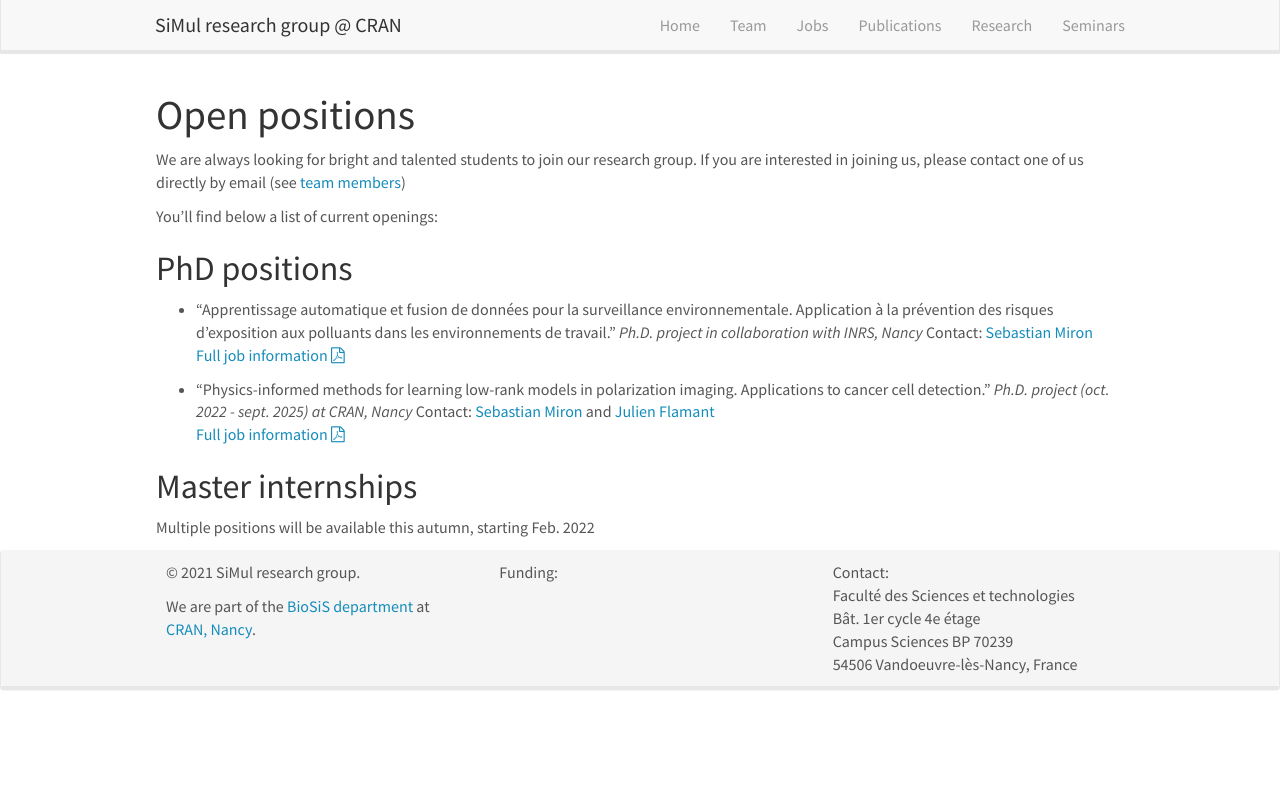
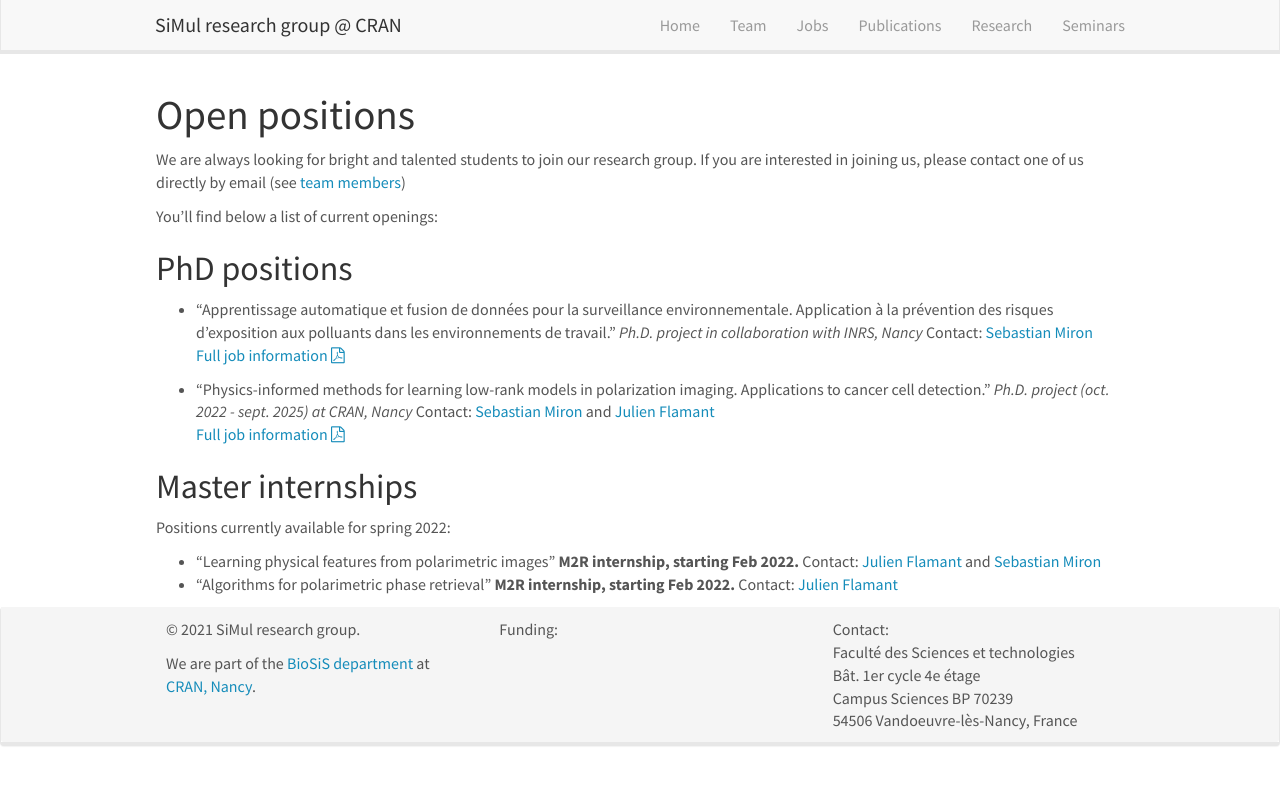
Before and after one commit to cran-simul/cran-simul.github.io_old, a Jekyll site: the page built from _pages/openings.md, in a window 1280 px wide. Shown: the top 785 px of the page. Built offline with Jekyll 4.4.1, drawn with Linux system fonts in a browser that asks for light colours; nearby versions of some CDN libraries.

```diff
--- a/_pages/openings.md
+++ b/_pages/openings.md
@@ -27,5 +27,8 @@ Contact: [Sebastian Miron](mailto:sebastian.miron@univ-lorraine.fr)  and [Julien
 
 
 ## Master internships
-
-Multiple positions will be available this autumn, starting Feb. 2022
+Positions currently available for spring 2022:
+* "Learning physical features from polarimetric images"  **M2R internship, starting Feb 2022.**
+Contact: [Julien Flamant](mailto:julien.flamant@univ-lorraine.fr) and [Sebastian Miron](mailto:sebastian.miron@univ-lorraine.fr)
+* "Algorithms for polarimetric phase retrieval" **M2R internship, starting Feb 2022.**
+Contact: [Julien Flamant](mailto:julien.flamant@univ-lorraine.fr)
```
